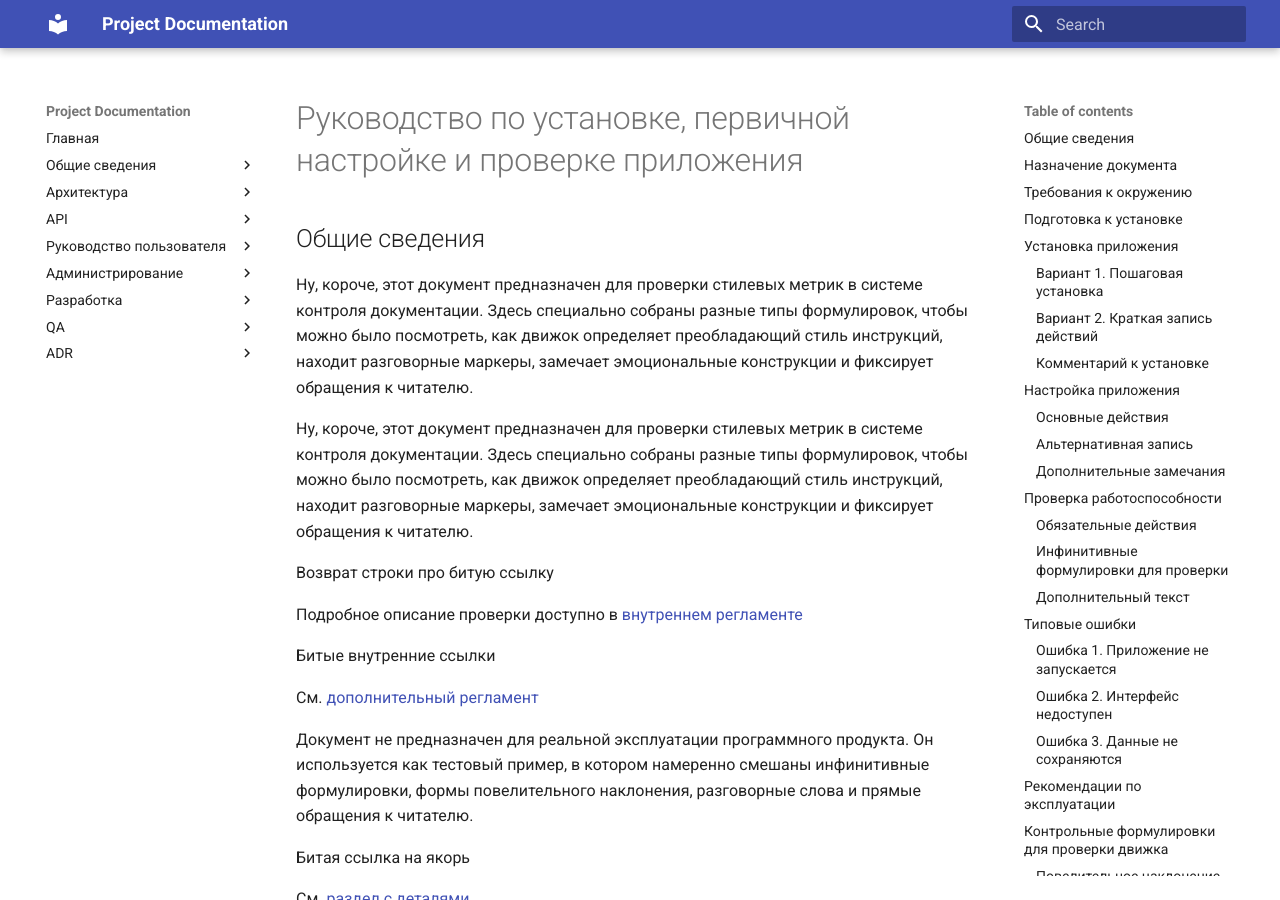
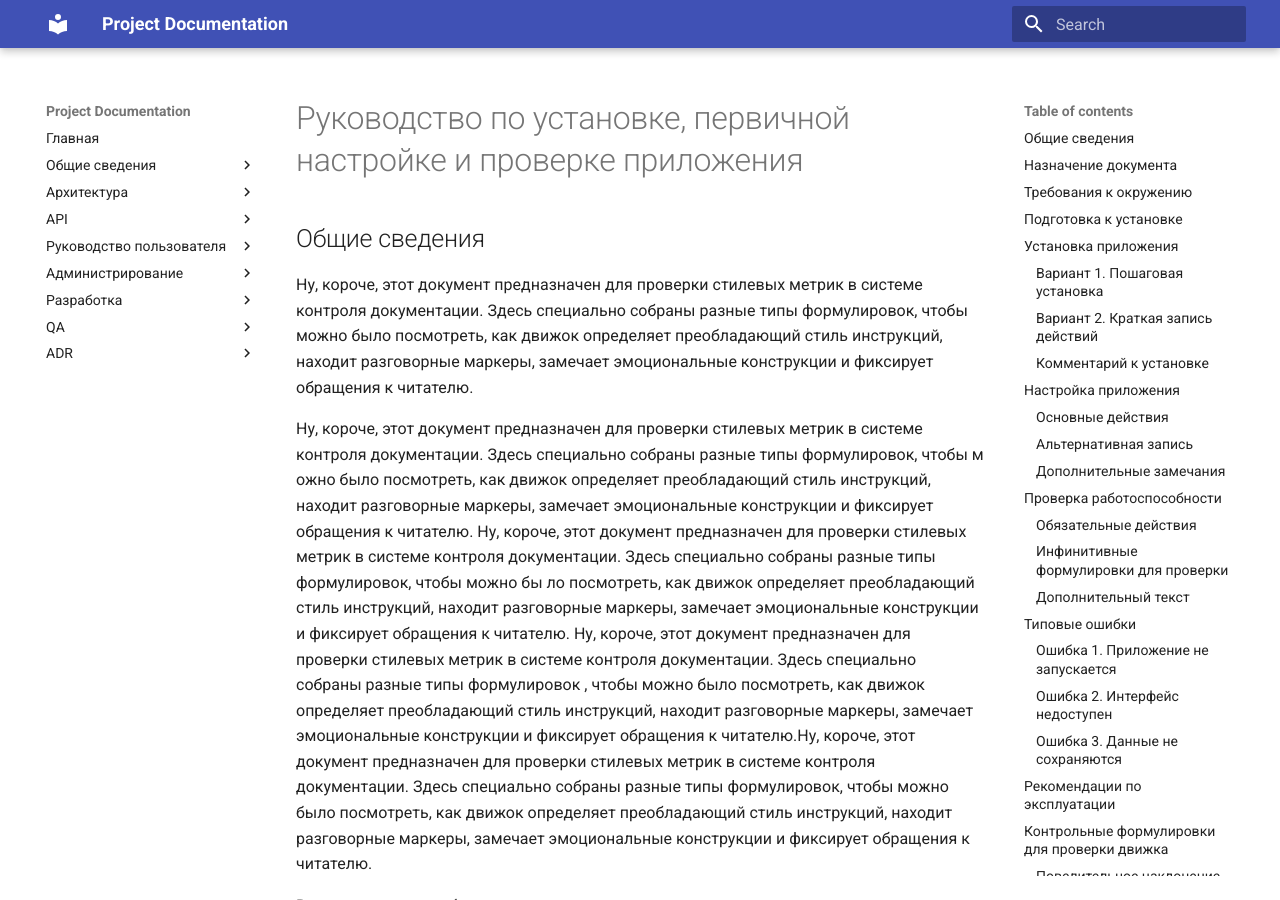
Before and after one commit to techwri/Demo, an MkDocs documentation site: the page built from docs/architecture/test_style.md, in a window 1280 px wide and 900 px high. Built offline with MkDocs 1.6.1 and Material for MkDocs 9.7.7, drawn with Linux system fonts in a browser that asks for light colours.

Commit message:
Fix formatting issues in test_style.md

```diff
--- a/docs/architecture/test_style.md
+++ b/docs/architecture/test_style.md
@@ -4,7 +4,15 @@
 
 Ну, короче, этот документ предназначен для проверки стилевых метрик в системе контроля документации. Здесь специально собраны разные типы формулировок, чтобы можно было посмотреть, как движок определяет преобладающий стиль инструкций, находит разговорные маркеры, замечает эмоциональные конструкции и фиксирует обращения к читателю.
 
-Ну, короче, этот документ предназначен для проверки стилевых метрик в системе контроля документации. Здесь специально собраны разные типы формулировок, чтобы можно было посмотреть, как движок определяет преобладающий стиль инструкций, находит разговорные маркеры, замечает эмоциональные конструкции и фиксирует обращения к читателю.
+Ну, короче, этот документ предназначен для проверки стилевых метрик в системе контроля документации. Здесь специально собраны разные типы формулировок, чтобы м
+ожно было посмотреть, как движок определяет преобладающий стиль инструкций, находит разговорные маркеры, замечает эмоциональные конструкции и фиксирует обращения к читателю.
+Ну, короче, этот документ предназначен для проверки стилевых метрик в системе контроля документации. Здесь специально собраны разные типы формулировок, чтобы можно бы
+ло посмотреть, как движок определяет преобладающий стиль инструкций, находит разговорные маркеры, замечает эмоциональные конструкции и фиксирует обращения к читателю.
+Ну, короче, этот документ предназначен для проверки стилевых метрик в системе контроля документации. Здесь специально собраны разные типы формулировок
+, чтобы можно было посмотреть, как движок определяет преобладающий стиль инструкций, находит разговорные маркеры, замечает эмоциональные конструкции
+и фиксирует обращения к читателю.Ну, короче, этот документ предназначен для проверки стилевых метрик в системе контроля документации. Здесь
+специально собраны разные типы формулировок, чтобы можно было посмотреть, как движок определяет преобладающий стиль инструкций, находит разговорные
+маркеры, замечает эмоциональные конструкции и фиксирует обращения к читателю.
 
 Возврат строки про битую ссылку
 
```
